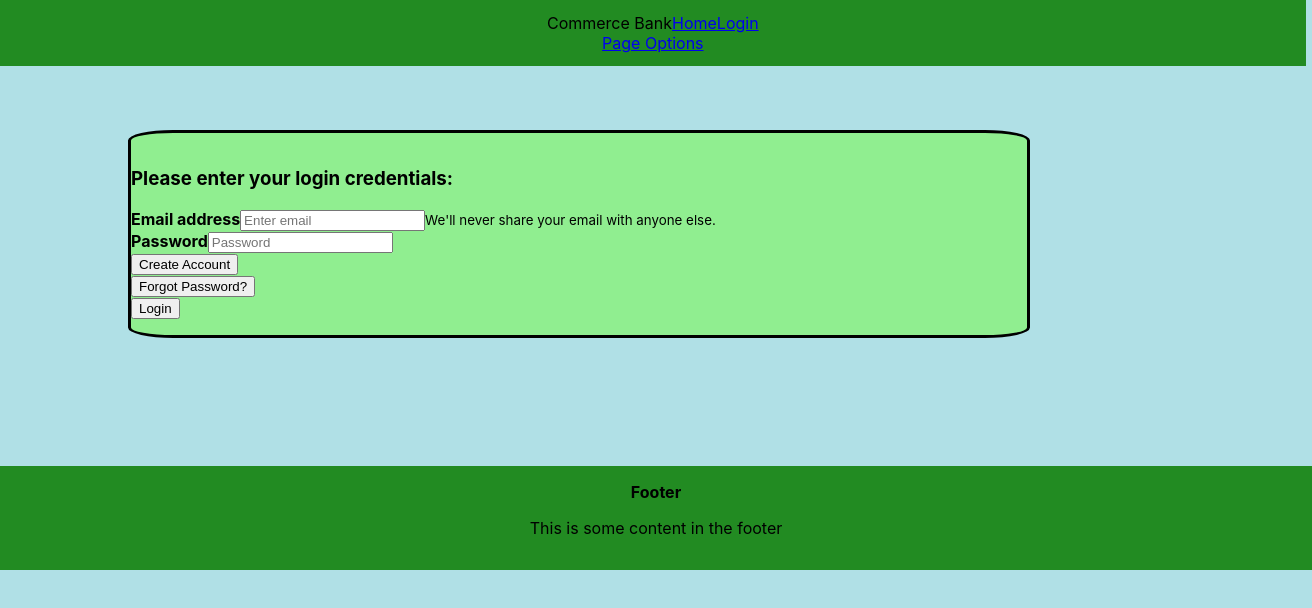
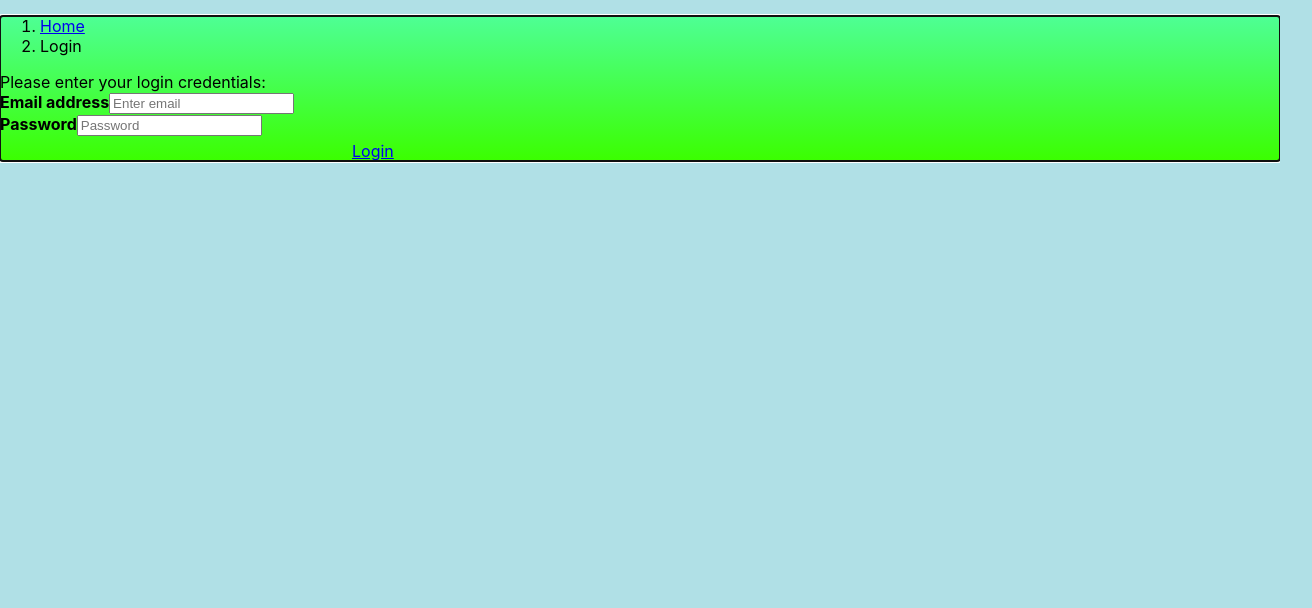
Before and after one commit to ucmo-cs/Team-JusticeLeague_Sprint2022, a React (Create React App) app in the folder ReactJSapp/src/: page /login in a window 1280 px wide. Shown: the top 608 px of the page, 1312 px wide, since content can reach past the window. Built offline with nearby package versions, Linux system fonts and the light colour scheme; the HTML template or start-up script is replaced by a standard one.

Commit message:
New styles using Modals

```diff
--- a/ReactJSapp/src/App.js
+++ b/ReactJSapp/src/App.js
@@ -12,7 +12,7 @@
         return (
             <div className="App">
                 <Routes>
-                    <Route path="/home" exact={true} element={<MainPage/>}/>
+                    <Route path="/" exact={true} element={<MainPage/>}/>
                     <Route path="/login" exact={true} element={<LoginPage/>}/>
                     <Route path="/create" exact={true} element={<CreatePage/>}/>
                     <Route path="/list" exact={true} element={<ListPage/>}/>
--- a/ReactJSapp/src/components/Menu.js
+++ b/ReactJSapp/src/components/Menu.js
@@ -18,7 +18,7 @@
             <Navbar bg="dark" variant="dark">
                 <Container>
                     <Navbar.Brand>Commerce Bank</Navbar.Brand>
-                    <Nav.Link href="/Home">Home</Nav.Link>
+                    <Nav.Link href="/">Home</Nav.Link>
                     <Nav.Link href="/login">Login</Nav.Link>
                     <NavDropdown className="me-auto" title="Page Options" id="nav-dropdown">
                         <Nav.Link href="/list">List Pages</Nav.Link>
--- a/ReactJSapp/src/pages/CreatePage.js
+++ b/ReactJSapp/src/pages/CreatePage.js
@@ -6,9 +6,7 @@
 const CreatePage = () => {
     return (
         <div>
-
             <SaveForm></SaveForm>
-
         </div>
     );
 };
--- a/ReactJSapp/src/pages/LoginPage.js
+++ b/ReactJSapp/src/pages/LoginPage.js
@@ -1,94 +1,70 @@
 import React from 'react';
-
 import {Button, Modal, Form, Container, Row, Col, Nav} from 'react-bootstrap';
 import styled from 'styled-components';
 import Header from '../components/Header';
 import Footer from '../components/Footer';
-
+import {render} from "react-dom";
 
 // For good styling info visit: https://styled-components.com/docs/basics
 
-// Using this to stylize the <div>
-const LoginList = styled.div`
-  background-color: lightgreen;
-  margin-top: 5%; margin-bottom: 10%;
-  margin-left: 10%; margin-right: 0%;
-  padding: 1.25% 0% 1.25% 0%;
-  font-size: 1.0em;
-  text-align: left;
-  border : 3px solid black;
-  border-radius: 5% 5% 5% 5%;
-  height : 65%;
-  width: 70%;
-`;
+// should use <SaveForm></SaveForm>
+function LoginPage(props){
 
-// using Inner to stylize the elements in <Form>
-// const InnerLoginList = styled.div`
-//   margin-top: 0%; margin-bottom: 1%;
-//   margin-left: 0%; margin-right: 20%;
-//   padding: 0% 0% 0% 0%;
-//   width: 70%;
-// `;
-
-// should use <SaveForm></SaveForm>
-const LoginPage = () => {
+    const [modalShow, setModalShow] = React.useState(true);
+    // const showing = setModalShow(true)
     return (
     <div>
-            <Header></Header>
+        <Modal
+            {...props}
+            show={modalShow}
+            focus={true}
+            size="lg"
+            aria-labelledby="contained-modal-title-vcenter"
+            centered
+            style={{background: "linear-gradient(rgb(78,255, 149), transparent)",
+                backgroundColor: "#3bff00",}}
 
-
-            {/* row1 */}
-            <LoginList>
+        >
+            <Modal.Header>
                 <Container>
-
-                <Row><Col sm={4} lg={8}>
-                    <h3>Please enter your login credentials:</h3>
-                </Col></Row>
-            <Form>
-                {/* row2 */}
-                <Row><Col sm={4} lg={8}>
+                    {/*Row for navbar*/}
+                    <Row>
+                        <nav aria-label="breadcrumb">
+                            <ol className="breadcrumb">
+                                <li className="breadcrumb-item"><a href="/">Home</a></li>
+                                <li className="breadcrumb-item active" aria-current="page">Login</li>
+                            </ol>
+                        </nav>
+                    </Row>
+                    <Row>
+                        <Modal.Title id="contained-modal-title-vcenter">
+                            Please enter your login credentials:
+                        </Modal.Title>
+                    </Row>
+                </Container>
+            </Modal.Header>
+            <Modal.Body>
+            <Container>
+            <Form id="loginPanel" action={"/action.js"}>
+                <Row>
                     <Form.Group className="mb-3" controlId="formBasicEmail">
-                    <Form.Label><b>Email address</b></Form.Label>
+                        <Form.Label id="email" for="emailAddrss"><b>Email address</b></Form.Label>
                         <Form.Control type="email" placeholder="Enter email" />
-                    <Form.Text className="text-muted">
-                        We'll never share your email with anyone else.
-                    </Form.Text>
                     </Form.Group>
-                </Col></Row>
-                {/* row3 */}
-                <Row><Col sm={4} lg={8}>
+                </Row>
+                <Row>
                     <Form.Group className="mb-3" controlId="formBasicPassword">
                         <Form.Label><b>Password</b></Form.Label>
                         <Form.Control type="password" placeholder="Password" />
                     </Form.Group>
-                </Col></Row>
-                <Row>
-                    <Col md={2} lg={2}>
-                        <Button size="sm" variant="link" type="submit">Create Account</Button>{' '}
-                    </Col>
-                    <Col md={3} lg={5}>
-                        <Button size="sm" variant="link" type="submit">Forgot Password?</Button>{' '}
-                    </Col>
                 </Row>
-
-                <Row>
-                    <Nav.Item>
-                        <Nav.Link eventKey="3" href="/listPage"></Nav.Link>
-                    </Nav.Item>
-                </Row>
-                {/*<Form.Group className="mb-3" controlId="formBasicCheckbox">*/}
-                {/*    <Form.Check type="checkbox" label="Check me out" />*/}
-                {/*</Form.Group>*/}
-                {/* row4 */}
-                <Row><Col>
-                    <Button size="lg" variant="success" type="submit">Login</Button>{' '}
-                    </Col>
+                <Row style={{margin: "5px auto", width:"45%"}}>
+                    <a className="btn btn-primary btn-lg" href="/list" role="button">Login</a>
                 </Row>
                 </Form>
             </Container>
-            </LoginList>
-            <Footer></Footer>
-
+            </Modal.Body>
+        </Modal>
     </div>
     );
 };
--- a/ReactJSapp/src/pages/MainPage.js
+++ b/ReactJSapp/src/pages/MainPage.js
@@ -1,32 +1,51 @@
 import React from 'react';
+import {Container, Row, Modal} from 'react-bootstrap';
 import styled from 'styled-components';
 import Header from '../components/Header';
 import Footer from '../components/Footer';
 
 const MainList = styled.div`
-  background-color: lightgreen;
-  margin-top: 5%; margin-bottom: 10%;
-  margin-left: 10%; margin-right: 3%;
-  padding: 1.25% 0% 1.25% 3%;
-  font-size: 1.0em;
-  text-align: center;
-  border : 3px solid black;
-  border-radius: 5% 5% 5% 5%;
-  height : 65%;
-  width: 80%;
+  background: linear-gradient(rgb(78,255, 149), #3bff00);
+  backgroundColor: #3bff00;
+  width: 100%;
 `;
 
-const MainPage = () => {
+//const MainPage = () => {
+function MainPage (props) {
+    const [modalShow, setModalShow] = React.useState(true);
     return (
-        <div>
-            <Header></Header>
-            <MainList>
-                <h1>Welcome to Commerce Bank</h1>
-                <h3>Employee Logins</h3>
-            </MainList>
-            <Footer></Footer>
+    <div className="jumbotron">
+        <Modal
+            {...props}
+            show={modalShow}
+            focus={true}
+            size="lg"
+            aria-labelledby="contained-modal-title-vcenter"
+            centered
+            style={{border:"2px solid black", background: "linear-gradient(rgb(78,255, 149), transparent)",
+            backgroundColor: "#3bff00",}}
+        >
+            <Modal.Body>
+                <Container>
+                    <Row style={{width:"100%"}}>
+                        <hr class="my-1"></hr>
+                        <h1 className="display-2" style={{textAlign: "center"}}>Welcome back!<br /></h1>
+                    </Row>
+                    <Row style={{margin:"0.1px auto", width:"80%"}}>
+                        <hr class="my-4"></hr>
+                        <p className="lead" style={{textAlign: "center"}}>Proceed to Employee Login:</p>
+                    </Row>
+                    <Row style={{margin: "5px auto", width:"65%"}}>
+                        <a className="btn btn-primary btn-lg" href="/login" role="button">Login as Employee</a>
+                    </Row>
+                </Container>
+            </Modal.Body>
+            <Modal.Footer>
+
+            </Modal.Footer>
+        </Modal>
         </div>
-    );
+        );
 };
 
 export default MainPage;
```
Also changed, not shown: 1 other file (tests, documents, lock files or other folders). Lines whose indentation alone changed are shown as unchanged.
